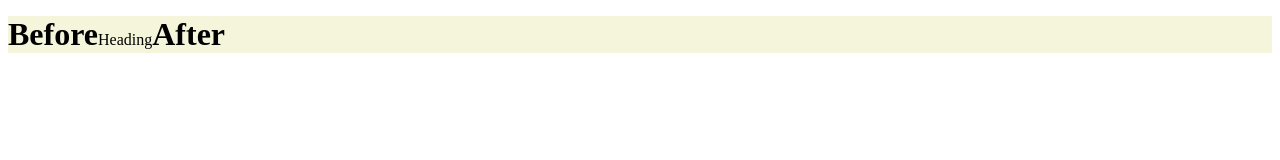
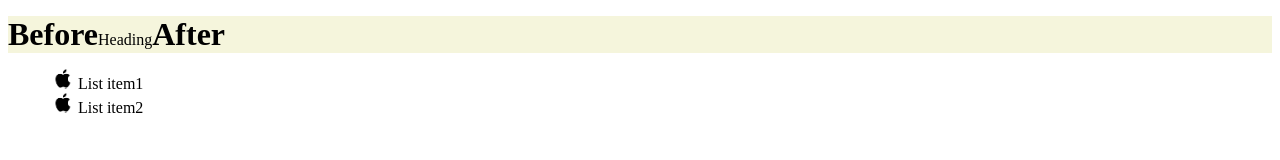
Before and after one commit to rishonkumar/Web_Dev_CN, a plain HTML site: page Styling Css/Pseudo_Element2.html in a window 1280 px wide. Drawn offline with Linux system fonts and the light colour scheme.

Commit message:
Pseudo Elements

```diff
--- a/Styling Css/Pseudo_Element2.html
+++ b/Styling Css/Pseudo_Element2.html
@@ -9,5 +9,11 @@
 </head>
 <body>
    <p>Heading</p>
+
+    <ul>
+        <li>List item1</li>
+        <li>List item2</li>
+    </ul>
+
 </body>
 </html>
--- a/Styling Css/style7.css
+++ b/Styling Css/style7.css
@@ -1,6 +1,19 @@
 p {
   background-color: beige;
 }
+
+ul {
+  list-style: none;
+}
+li::before {
+  content: "";
+  background-image: url(applelogo.png);
+  display: inline-block;
+  height: 20px;
+  width: 30px;
+  background-size: contain;
+}
+
 p::before {
   content: "Before";
   font-size: 2rem;
```
Also changed, not shown: Styling Css/applelogo.png (added).
